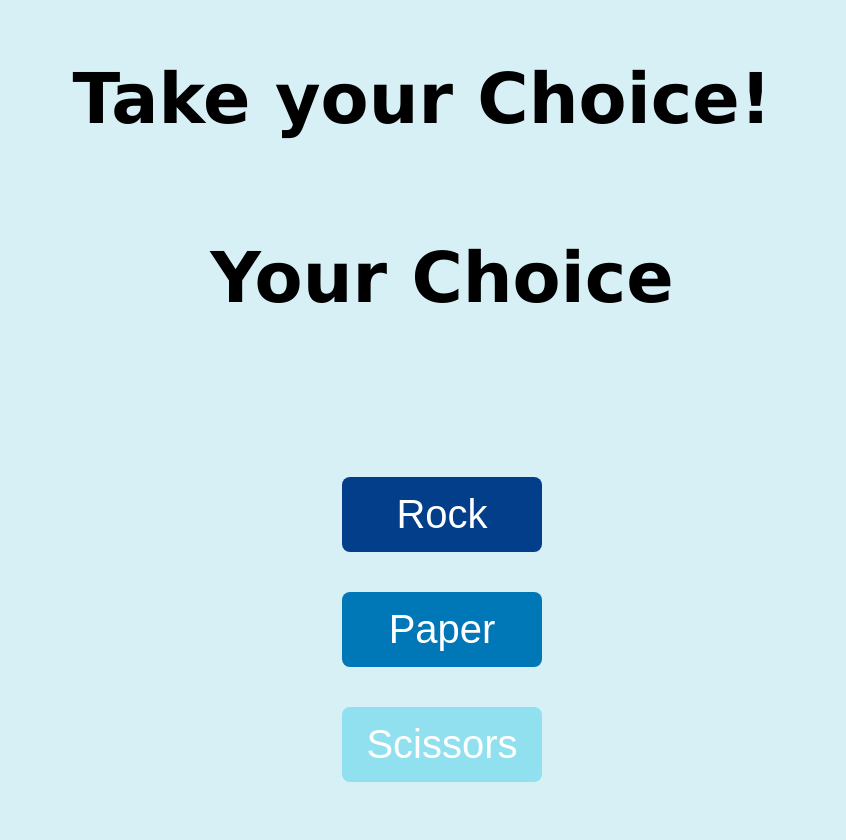
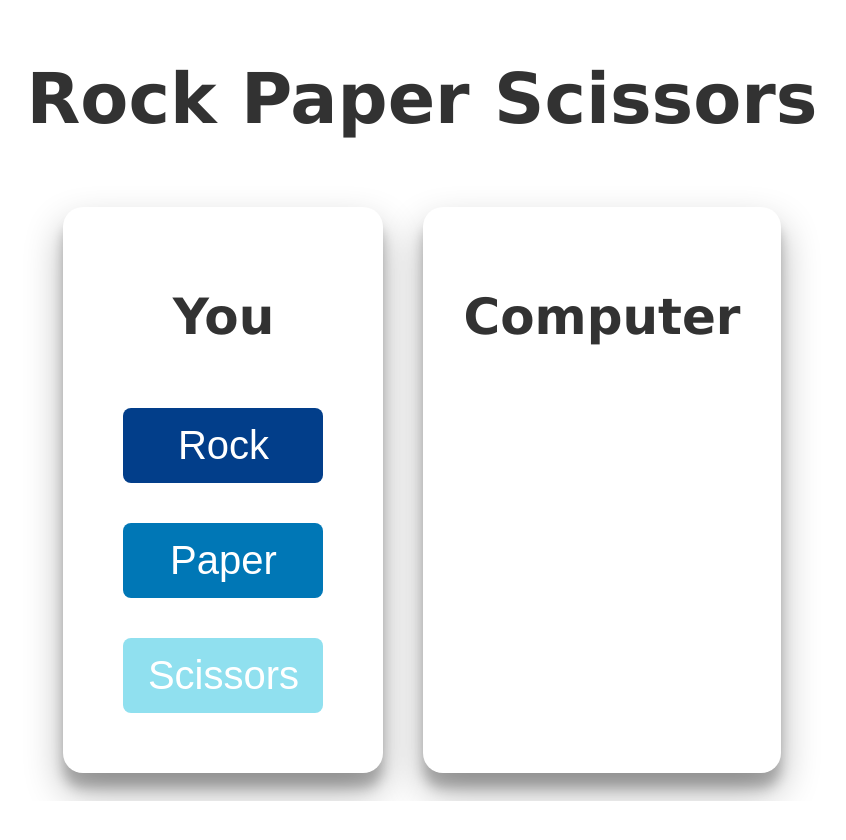
Before and after one commit to lukaseispert/RockPaperScissors, a plain HTML site: page index.html in a window 1280 px wide. Shown: the whole page, without its empty margins (218-1064 px from the left). After the commit the page ends 801 px from the top, so only its background shows below. Drawn offline with Linux system fonts and the light colour scheme.

Commit message:
Change of User Interface

```diff
--- a/index.html
+++ b/index.html
@@ -10,23 +10,23 @@
 
 </head>
 
-<h1>Take your Choice!</h1>
+<h1>Rock Paper Scissors</h1>
 
 <body>
-    <ul id="List">
-        <li><h2>Your Choice</h2></li>
-        <li><button id="rockButton" >Rock</button></li>
-        <li> <button id="paperButton">Paper</button></li>
-        <li><button id="scissorsButton">Scissors</button></li>
-    </ul>
-    <ul>
-        <li></li>
-
-    </ul>
+    <main>
+    <div id="leftBox">
+            <h2>You</h2>
+            <button id="rockButton" >Rock</button>
+            <button id="paperButton">Paper</button>
+            <button id="scissorsButton">Scissors</button>
+    </div>
+    <div id="rightBox">
+        <h2 id="ComputersChoiceOutput">Computer</h2>
+    </div>
    <div class ="outcome">
 
    </div>
-
+    </main>
 
 
 
--- a/javascript.js
+++ b/javascript.js
@@ -21,7 +21,7 @@ const rockButton = document.querySelector('#rockButton');
 const paperButton = document.querySelector('#paperButton');
 const scissorsButton = document.querySelector('#scissorsButton');
 
-
+// Klick Events der Buttons
 rockButton.addEventListener('click', () => {
     playerSelection = "rock";
     /*
@@ -30,9 +30,9 @@ rockButton.addEventListener('click', () => {
     buttonsToRemove1.remove();
     buttonsToRemove2.remove();
     */
-    let computerSelection = document.createElement('li');
-    computerSelection.innerHTML = "Computer Selection: " + getComputerChoice();
-    let container = document.getElementById("List");
+    let computerSelection = document.createElement('h2');
+    computerSelection.innerHTML = getComputerChoice();
+    let container = document.getElementById("rightBox");
     container.appendChild(computerSelection);
 
 });
--- a/style.css
+++ b/style.css
@@ -1,13 +1,21 @@
 * {
     align-content: center;
-    background-color: #d7f0f6;
+    background-color: rgb(255, 255, 255);
 }
 
-h1, h2 {
-    font-family:Verdana, Geneva, Tahoma, sans-serif;
+h1 {
+    font-family: 'Lucida Sans', 'Lucida Sans Regular', 'Lucida Grande', 'Lucida Sans Unicode', Geneva, Verdana, sans-serif;
     text-align: center;
     margin-top: 50px;
     font-size: 70px;
+    color: #000000cd;
+}
+
+h2 {
+    font-family:'Lucida Sans', 'Lucida Sans Regular', 'Lucida Grande', 'Lucida Sans Unicode', Geneva, Verdana, sans-serif;
+    font-size: 50px;
+    align-self: center;
+    color: #000000cd;
 }
 
 button {
@@ -25,7 +33,6 @@ button {
 }
 
 #rockButton {
-    margin-top: 100px;
     background-color: #023E8A;
 }
 
@@ -54,7 +61,23 @@ button {
     transform: scale(1.1);
 }
 
-ul {
-    list-style: none;
-    text-align: center;
+#leftBox, #rightBox {
+    padding: 0px;
+    display: flex;
+    flex-direction: column;
+    justify-content: flex-start;
+    background-color: #ffffff;
+    padding: 40px;
+    border-radius: 20px;
+    margin: 20px;
+    box-shadow: rgba(0, 0, 0, 0.3) 0px 19px 38px, rgba(0, 0, 0, 0.22) 0px 15px 12px;
+  ;
+
 }
+
+main {
+    display: flex;
+    flex-direction: row;
+    justify-content: center;
+
+}
```
